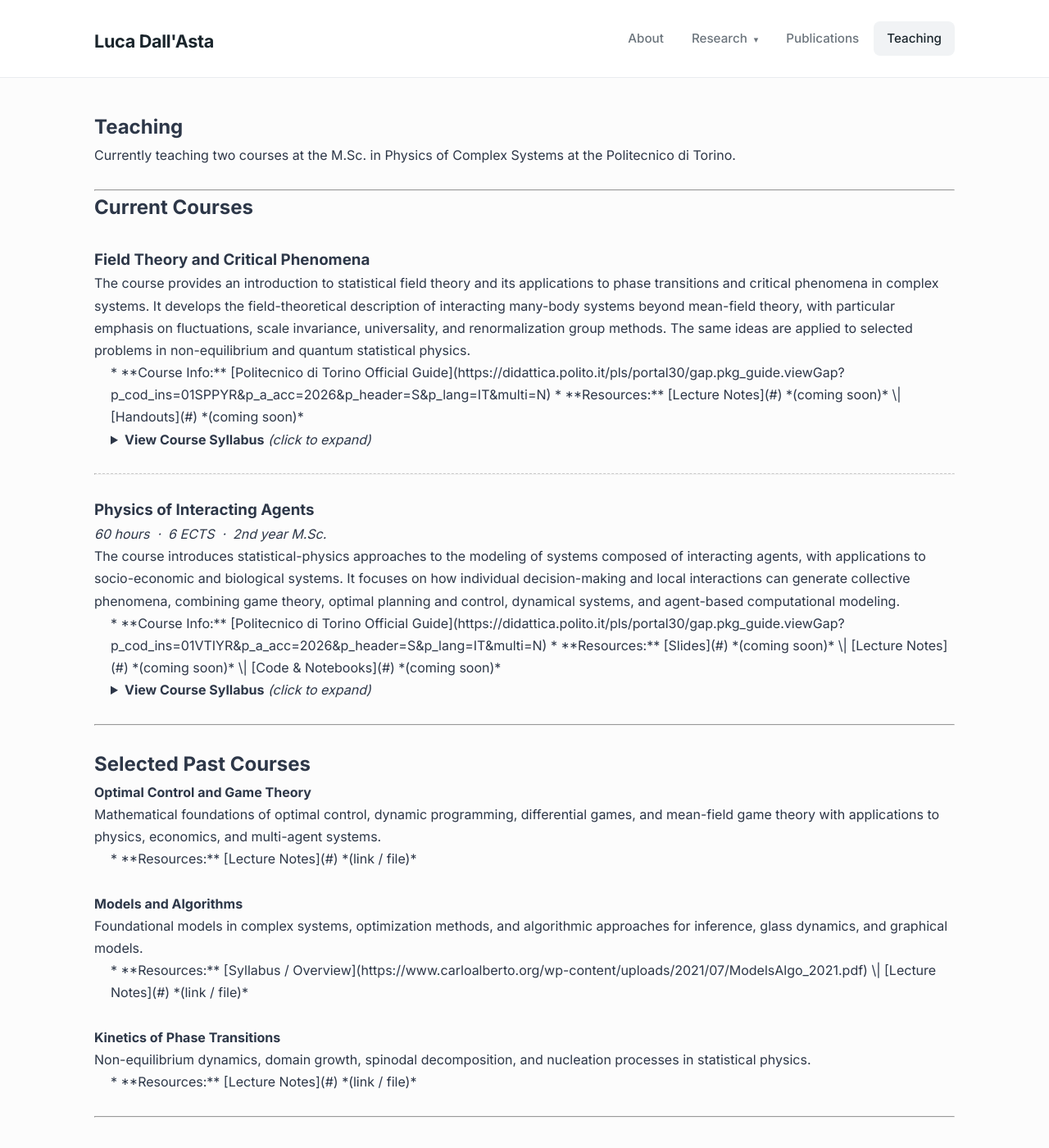
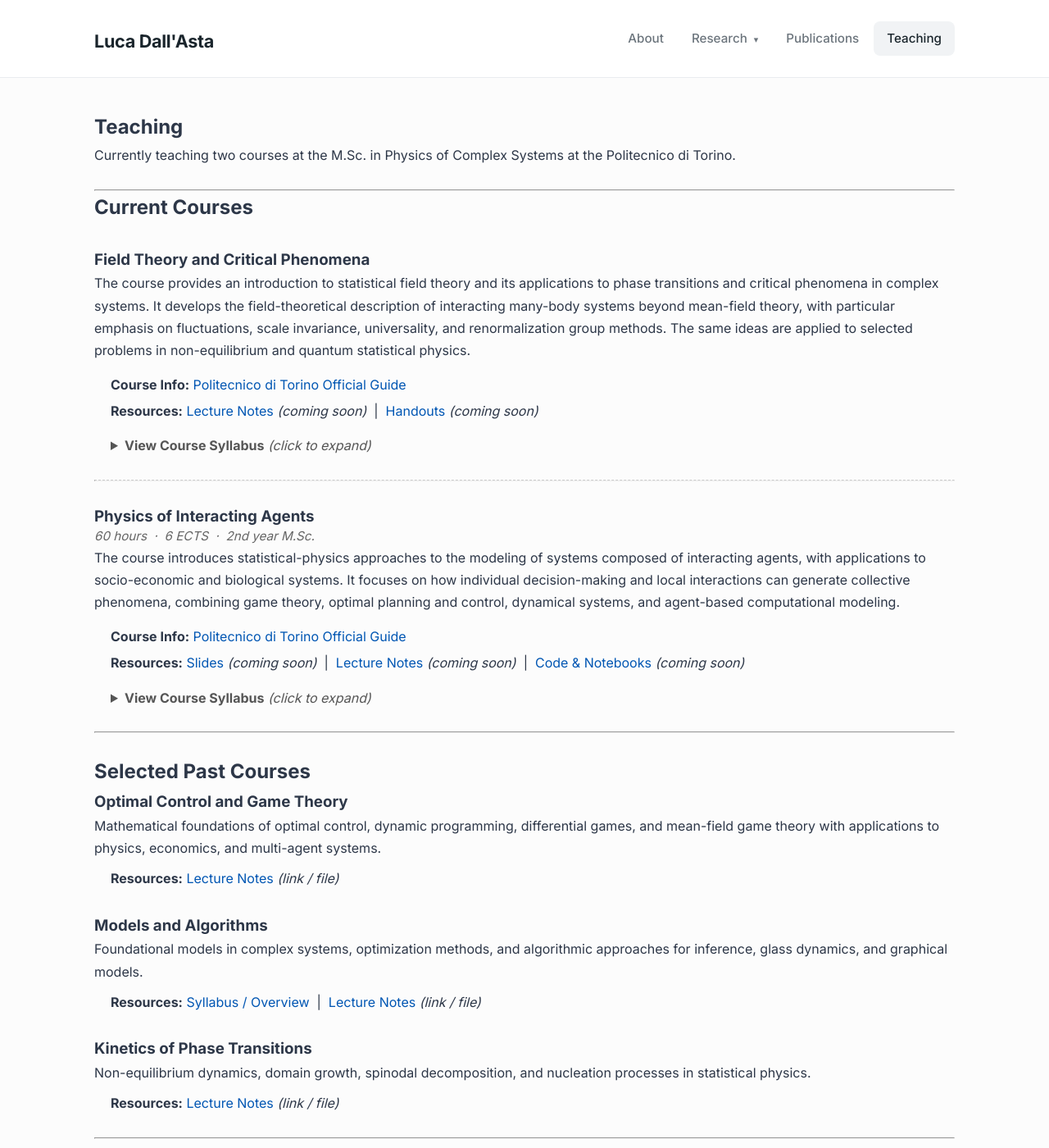
Before and after one commit to dallasta/dallasta.github.io, a Jekyll site: the page built from _pages/teaching.md, in a window 1280 px wide and 1400 px high. Shown: the whole window at 82% size. Built offline with Jekyll 4.4.1, drawn with Linux system fonts in a browser that asks for light colours; a style sheet for code colours, icons or effects is not loaded.

Commit message:
Add files via upload

```diff
--- a/_pages/teaching.md
+++ b/_pages/teaching.md
@@ -20,32 +20,27 @@ Currently teaching two courses at the M.Sc. in Physics of Complex Systems at the
 
 The course provides an introduction to statistical field theory and its applications to phase transitions and critical phenomena in complex systems. It develops the field-theoretical description of interacting many-body systems beyond mean-field theory, with particular emphasis on fluctuations, scale invariance, universality, and renormalization group methods. The same ideas are applied to selected problems in non-equilibrium and quantum statistical physics.
 
-<div style="margin-left: 20px;">
+<div style="margin-left: 20px; margin-top: 15px;">
+  <p style="margin-bottom: 5px;"><strong>Course Info:</strong> <a href="https://didattica.polito.it/pls/portal30/gap.pkg_guide.viewGap?p_cod_ins=01SPPYR&p_a_acc=2026&p_header=S&p_lang=IT&multi=N" target="_blank">Politecnico di Torino Official Guide</a></p>
+  <p style="margin-bottom: 15px;"><strong>Resources:</strong> <a href="#">Lecture Notes</a> <em>(coming soon)</em> &nbsp;|&nbsp; <a href="#">Handouts</a> <em>(coming soon)</em></p>
 
-* **Course Info:** [Politecnico di Torino Official Guide](https://didattica.polito.it/pls/portal30/gap.pkg_guide.viewGap?p_cod_ins=01SPPYR&p_a_acc=2026&p_header=S&p_lang=IT&multi=N)
-* **Resources:** [Lecture Notes](#) *(coming soon)* \| [Handouts](#) *(coming soon)*
-
-<br>
-
-<details>
-<summary><strong>View Course Syllabus</strong> <i>(click to expand)</i></summary>
-<br>
-
-<ol>
-  <li><strong>Self-similarity and scale invariance</strong> — [<small>Slides</small>](#)</li>
-  <li><strong>Introduction to percolation theory</strong> — [<small>Slides</small>](#)</li>
-  <li><strong>Mean-field Theory and Ginzburg-Landau Approach</strong> — [<small>Slides</small>](#)</li>
-  <li><strong>Gaussian integrals and Wick's theorem</strong> — [<small>Slides</small>](#)</li>
-  <li><strong>Gaussian fluctuations and breakdown of Mean-Field Theory</strong> — [<small>Slides</small>](#)</li>
-  <li><strong>From the scaling hypothesis to the Renormalization Group</strong> — [<small>Slides</small>](#)</li>
-  <li><strong>Perturbative Momentum Shell Renormalization Group</strong> — [<small>Slides</small>](#)</li>
-  <li><strong>Dynamical Critical Phenomena</strong> — [<small>Slides</small>](#)</li>
-  <li><strong>Non-equilibrium critical phenomena: Directed Percolation and beyond</strong> — [<small>Slides</small>](#)</li>
-  <li><strong>Quantum Phase Transitions</strong> — [<small>Slides</small>](#)</li>
-</ol>
-
-</details>
-
+  <details>
+    <summary style="cursor: pointer; color: #555;"><strong>View Course Syllabus</strong> <i>(click to expand)</i></summary>
+    <div style="padding-left: 25px; margin-top: 10px;">
+      <ol style="line-height: 1.7;">
+        <li>Self-similarity and scale invariance &nbsp;•&nbsp; [<a href="#">Slides</a>]</li>
+        <li>Introduction to percolation theory &nbsp;•&nbsp; [<a href="#">Slides</a>]</li>
+        <li>Mean-field Theory and Ginzburg-Landau Approach</li>
+        <li>Gaussian integrals and Wick's theorem</li>
+        <li>Gaussian fluctuations and breakdown of Mean-Field Theory</li>
+        <li>From the scaling hypothesis to the Renormalization Group</li>
+        <li>Perturbative Momentum Shell Renormalization Group</li>
+        <li>Dynamical Critical Phenomena</li>
+        <li>Non-equilibrium critical phenomena: Directed Percolation and beyond</li>
+        <li>Quantum Phase Transitions</li>
+      </ol>
+    </div>
+  </details>
 </div>
 
 <br>
@@ -53,55 +48,50 @@ The course provides an introduction to statistical field theory and its applicat
 <br>
 
 ### Physics of Interacting Agents
-*60 hours &nbsp;·&nbsp; 6 ECTS &nbsp;·&nbsp; 2nd year M.Sc.*
+<p style="color: #666; font-size: 0.95em; margin-top: -5px;"><i>60 hours &nbsp;·&nbsp; 6 ECTS &nbsp;·&nbsp; 2nd year M.Sc.</i></p>
 
 The course introduces statistical-physics approaches to the modeling of systems composed of interacting agents, with applications to socio-economic and biological systems. It focuses on how individual decision-making and local interactions can generate collective phenomena, combining game theory, optimal planning and control, dynamical systems, and agent-based computational modeling.
 
-<div style="margin-left: 20px;">
+<div style="margin-left: 20px; margin-top: 15px;">
+  <p style="margin-bottom: 5px;"><strong>Course Info:</strong> <a href="https://didattica.polito.it/pls/portal30/gap.pkg_guide.viewGap?p_cod_ins=01VTIYR&p_a_acc=2026&p_header=S&p_lang=IT&multi=N" target="_blank">Politecnico di Torino Official Guide</a></p>
+  <p style="margin-bottom: 15px;"><strong>Resources:</strong> <a href="#">Slides</a> <em>(coming soon)</em> &nbsp;|&nbsp; <a href="#">Lecture Notes</a> <em>(coming soon)</em> &nbsp;|&nbsp; <a href="#">Code & Notebooks</a> <em>(coming soon)</em></p>
 
-* **Course Info:** [Politecnico di Torino Official Guide](https://didattica.polito.it/pls/portal30/gap.pkg_guide.viewGap?p_cod_ins=01VTIYR&p_a_acc=2026&p_header=S&p_lang=IT&multi=N)
-* **Resources:** [Slides](#) *(coming soon)* \| [Lecture Notes](#) *(coming soon)* \| [Code & Notebooks](#) *(coming soon)*
-
-<br>
-
-<details>
-<summary><strong>View Course Syllabus</strong> <i>(click to expand)</i></summary>
-<br>
-
-<ul>
-  <li><strong>Foundations of individual decision-making</strong>
-    <ul>
-      <li>Preferences, choice, and utility functions</li>
-      <li>Decisions under risk and Expected Utility Theory</li>
-      <li>Sequential decision problems and information processing</li>
-      <li>Optimal planning and dynamic programming</li>
-      <li>Bellman equation and Markov Decision Processes</li>
-      <li>Introduction to reinforcement learning</li>
-    </ul>
-  </li>
-  <li><strong>Multi-agent interactions</strong>
-    <ul>
-      <li>Normal-form games and strategic interaction</li>
-      <li>Dominance, best responses, and Nash equilibria</li>
-      <li>Mixed strategies and Nash's theorem</li>
-      <li>Extensive-form and repeated games</li>
-      <li>Bounded rationality, social learning, and herding</li>
-      <li>Population dynamics and evolutionary game theory</li>
-    </ul>
-  </li>
-  <li><strong>Agent-based modeling and computational applications</strong>
-    <ul>
-      <li>Competition, cooperation, and mutualism</li>
-      <li>Opinion dynamics, consensus, and social norms</li>
-      <li>Collective motion in swarms and flocks</li>
-      <li>Spatial segregation and pedestrian dynamics</li>
-      <li>Financial markets, price formation, bubbles, and crashes</li>
-    </ul>
-  </li>
-</ul>
-
-</details>
-
+  <details>
+    <summary style="cursor: pointer; color: #555;"><strong>View Course Syllabus</strong> <i>(click to expand)</i></summary>
+    <div style="padding-left: 25px; margin-top: 10px;">
+      <ul style="line-height: 1.6;">
+        <li>Foundations of individual decision-making
+          <ul>
+            <li>Preferences, choice, and utility functions</li>
+            <li>Decisions under risk and Expected Utility Theory</li>
+            <li>Sequential decision problems and information processing</li>
+            <li>Optimal planning and dynamic programming</li>
+            <li>Bellman equation and Markov Decision Processes</li>
+            <li>Introduction to reinforcement learning</li>
+          </ul>
+        </li>
+        <li>Multi-agent interactions
+          <ul>
+            <li>Normal-form games and strategic interaction</li>
+            <li>Dominance, best responses, and Nash equilibria</li>
+            <li>Mixed strategies and Nash's theorem</li>
+            <li>Extensive-form and repeated games</li>
+            <li>Bounded rationality, social learning, and herding</li>
+            <li>Population dynamics and evolutionary game theory</li>
+          </ul>
+        </li>
+        <li>Agent-based modeling and computational applications
+          <ul>
+            <li>Competition, cooperation, and mutualism</li>
+            <li>Opinion dynamics, consensus, and social norms</li>
+            <li>Collective motion in swarms and flocks</li>
+            <li>Spatial segregation and pedestrian dynamics</li>
+            <li>Financial markets, price formation, bubbles, and crashes</li>
+          </ul>
+        </li>
+      </ul>
+    </div>
+  </details>
 </div>
 
 <br>
@@ -112,29 +102,29 @@ The course introduces statistical-physics approaches to the modeling of systems
 
 ## Selected Past Courses
 
-#### Optimal Control and Game Theory
+### Optimal Control and Game Theory
 Mathematical foundations of optimal control, dynamic programming, differential games, and mean-field game theory with applications to physics, economics, and multi-agent systems.
 
-<div style="margin-left: 20px;">
-* **Resources:** [Lecture Notes](#) *(link / file)*
+<div style="margin-left: 20px; margin-top: 10px;">
+  <p><strong>Resources:</strong> <a href="#">Lecture Notes</a> <em>(link / file)</em></p>
 </div>
 
 <br>
 
-#### Models and Algorithms
+### Models and Algorithms
 Foundational models in complex systems, optimization methods, and algorithmic approaches for inference, glass dynamics, and graphical models.
 
-<div style="margin-left: 20px;">
-* **Resources:** [Syllabus / Overview](https://www.carloalberto.org/wp-content/uploads/2021/07/ModelsAlgo_2021.pdf) \| [Lecture Notes](#) *(link / file)*
+<div style="margin-left: 20px; margin-top: 10px;">
+  <p><strong>Resources:</strong> <a href="https://www.carloalberto.org/wp-content/uploads/2021/07/ModelsAlgo_2021.pdf" target="_blank">Syllabus / Overview</a> &nbsp;|&nbsp; <a href="#">Lecture Notes</a> <em>(link / file)</em></p>
 </div>
 
 <br>
 
-#### Kinetics of Phase Transitions
+### Kinetics of Phase Transitions
 Non-equilibrium dynamics, domain growth, spinodal decomposition, and nucleation processes in statistical physics.
 
-<div style="margin-left: 20px;">
-* **Resources:** [Lecture Notes](#) *(link / file)*
+<div style="margin-left: 20px; margin-top: 10px;">
+  <p><strong>Resources:</strong> <a href="#">Lecture Notes</a> <em>(link / file)</em></p>
 </div>
 
 <br>
@@ -146,9 +136,9 @@ Non-equilibrium dynamics, domain growth, spinodal decomposition, and nucleation
 ## Other Courses Taught
 
 * **Complex Systems Modeling Project**: Hands-on projects and computational modeling in complex systems.
-  └─ [Python Notebooks](#)
+  └─ [<a href="#">Python Notebooks</a>]
 * **Physics I**: Classical mechanics and thermodynamics.
-  └─ [Exercise Sets & Solutions](#)
+  └─ [<a href="#">Exercise Sets & Solutions</a>]
 * **Physics II**: Electromagnetism and wave optics.
 
 <br>
```
